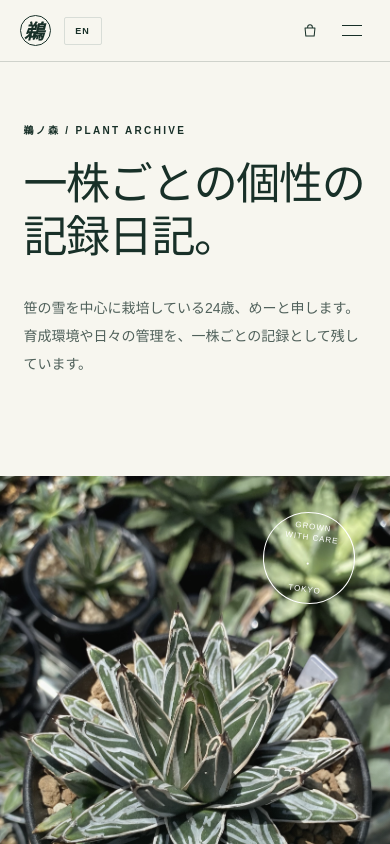
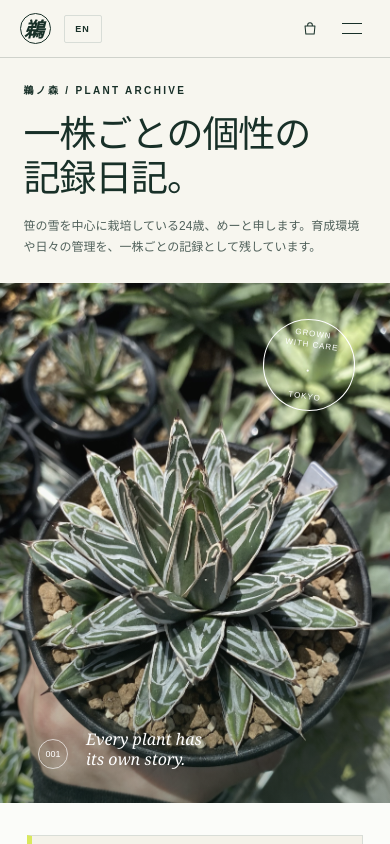
Before and after one commit to KomeUme/unomori-plant-archive, a Next.js app: page / in a window 390 px wide. Shown: the top 844 px of the page. Built offline with nearby package versions, Linux system fonts and the light colour scheme; no server answers.

Commit message:
Compact mobile homepage hero

```diff
--- a/app/globals.css
+++ b/app/globals.css
@@ -118,6 +118,15 @@ footer { background:#132c23; color:white; display:grid; grid-template-columns:1.
 @media (max-width:900px) { .hero-image-wrap { height:auto; min-height:520px; align-self:stretch; }.mobile-menu-toggle { display:block; padding:0; }.mobile-menu-toggle span { position:absolute; left:9px; top:13px; width:20px; height:1px; translate:none; transform-origin:center; }.mobile-menu-toggle span:last-child { top:23px; }.mobile-menu-toggle[aria-expanded="true"] span:first-child { top:18px; translate:none; transform:rotate(45deg); }.mobile-menu-toggle[aria-expanded="true"] span:last-child { top:18px; translate:none; transform:rotate(-45deg); }.shopping-mark { width:18px; height:18px; } }
 @media (max-width:620px) { .hero-image-wrap { min-height:400px; } }
 
+/* Keep the first mobile view focused on the introduction and plant image. */
+@media (max-width:620px) {
+  .site-header { height:58px; }
+  .hero-copy { padding:24px 6vw; }
+  .hero .eyebrow { margin-bottom:14px; }
+  .hero h1 { font-size:37px; }
+  .hero-lead { margin:16px 0 0; font-size:12px; line-height:1.8; }
+}
+
 /* Parent stock and pedigree ledger */
 .pedigree-page-hero { position:relative; overflow:hidden; }
 .pedigree-page-hero h1:last-child { margin-bottom:0; }
```
